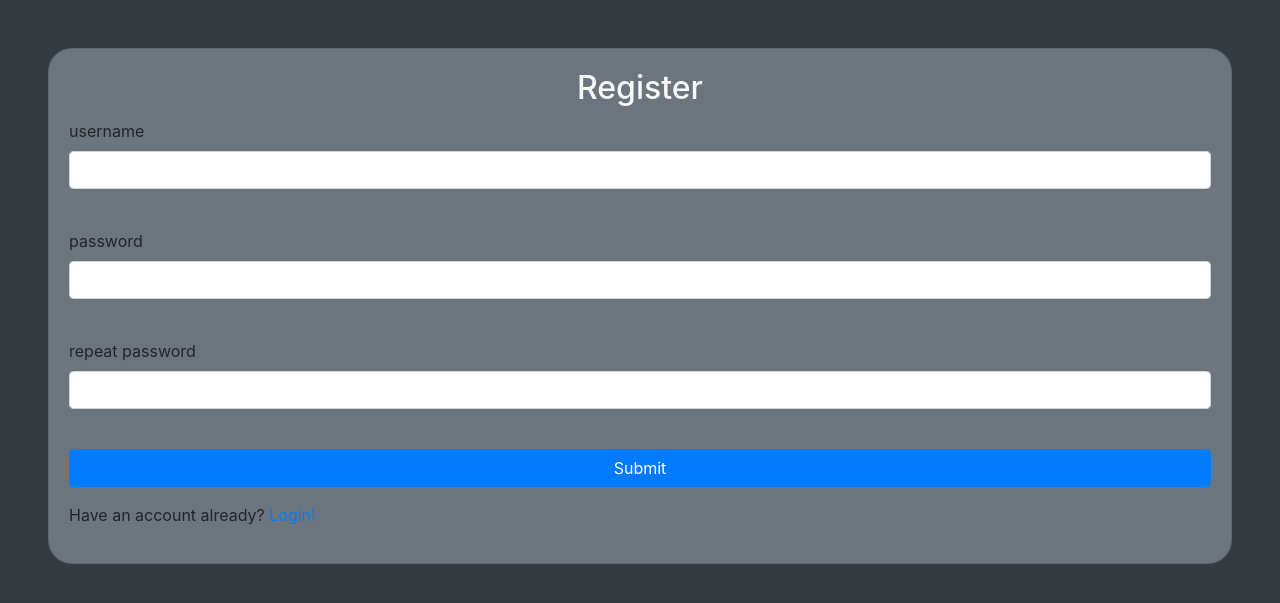
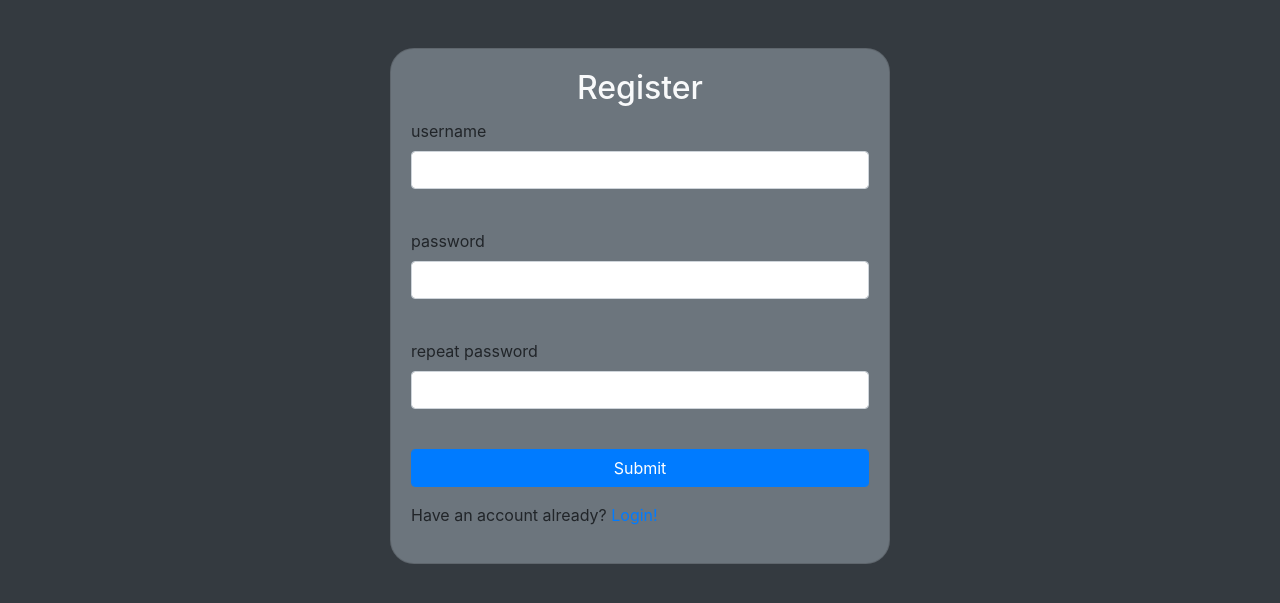
Before and after one commit to tbackens/flask-login-app, a Flask app: page /signup in a window 1280 px wide. Shown: the top 603 px of the page. Run offline with Flask 3, Linux system fonts and the light colour scheme.

Commit message:
added margin

```diff
--- a/templates/login.html
+++ b/templates/login.html
@@ -1,7 +1,7 @@
 {% extends "base.html" %}
 
 {% block content %}
-<div class="card m-5 bg-secondary" style="border-radius: 1.5rem;">
+<div class="card mx-auto mt-5 bg-secondary" style="border-radius: 1.5rem; max-width: 500px;">
     <div class="card-body">
         <h2 class="card-title text-light text-center">Login</h2>
         <p class="card-subtitle text-light text-center">Login to see your Dashboard!</p>
--- a/templates/signup.html
+++ b/templates/signup.html
@@ -1,7 +1,7 @@
 {% extends "base.html" %}
 
 {% block content %}
-<div class="card m-5 bg-secondary" style="border-radius: 1.5rem;">
+<div class="card mx-auto mt-5 bg-secondary" style="border-radius: 1.5rem; max-width: 500px;">
     <div class="card-body">
         <h2 class="card-title text-light text-center">Register</h2>
         <form action="" method="post">
```
